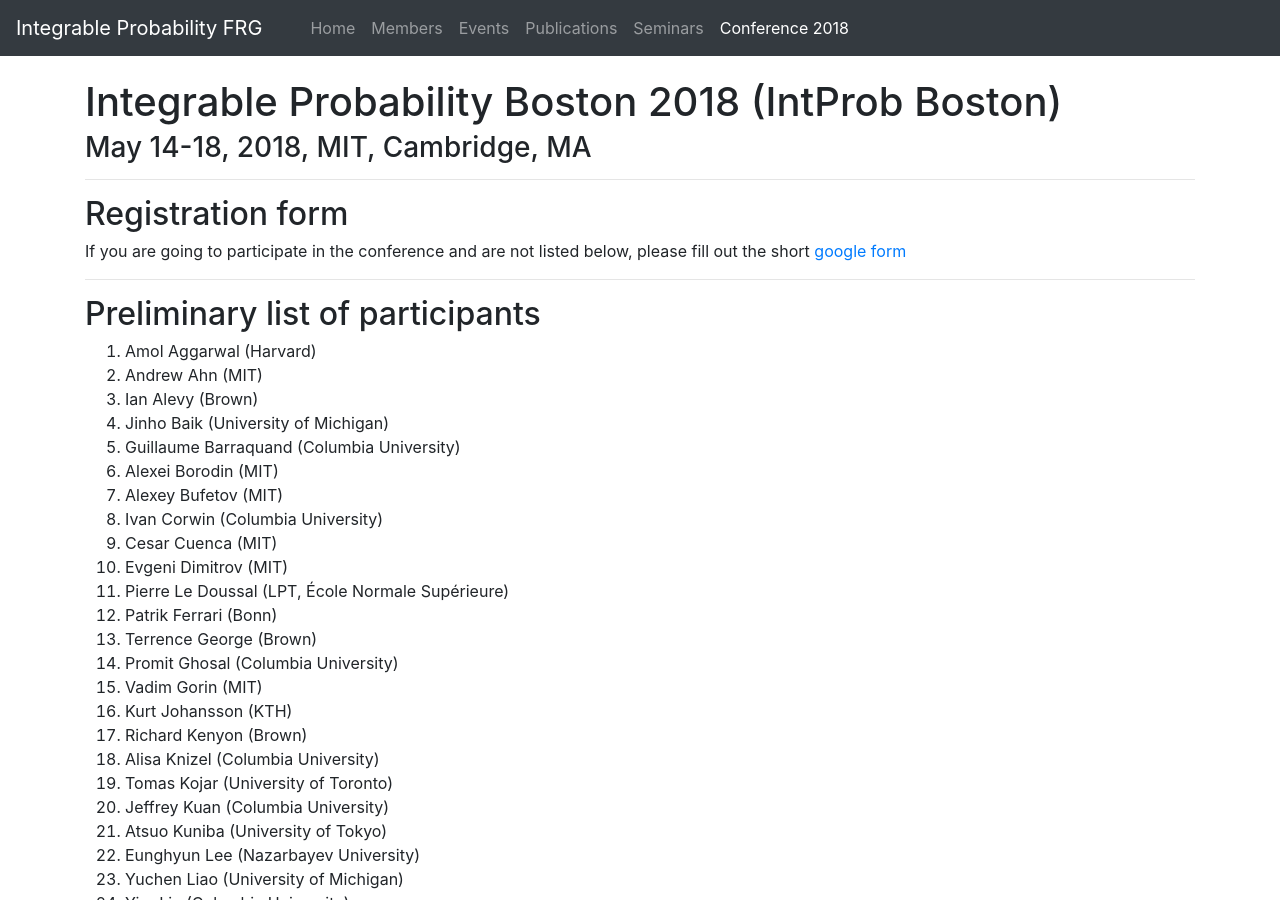
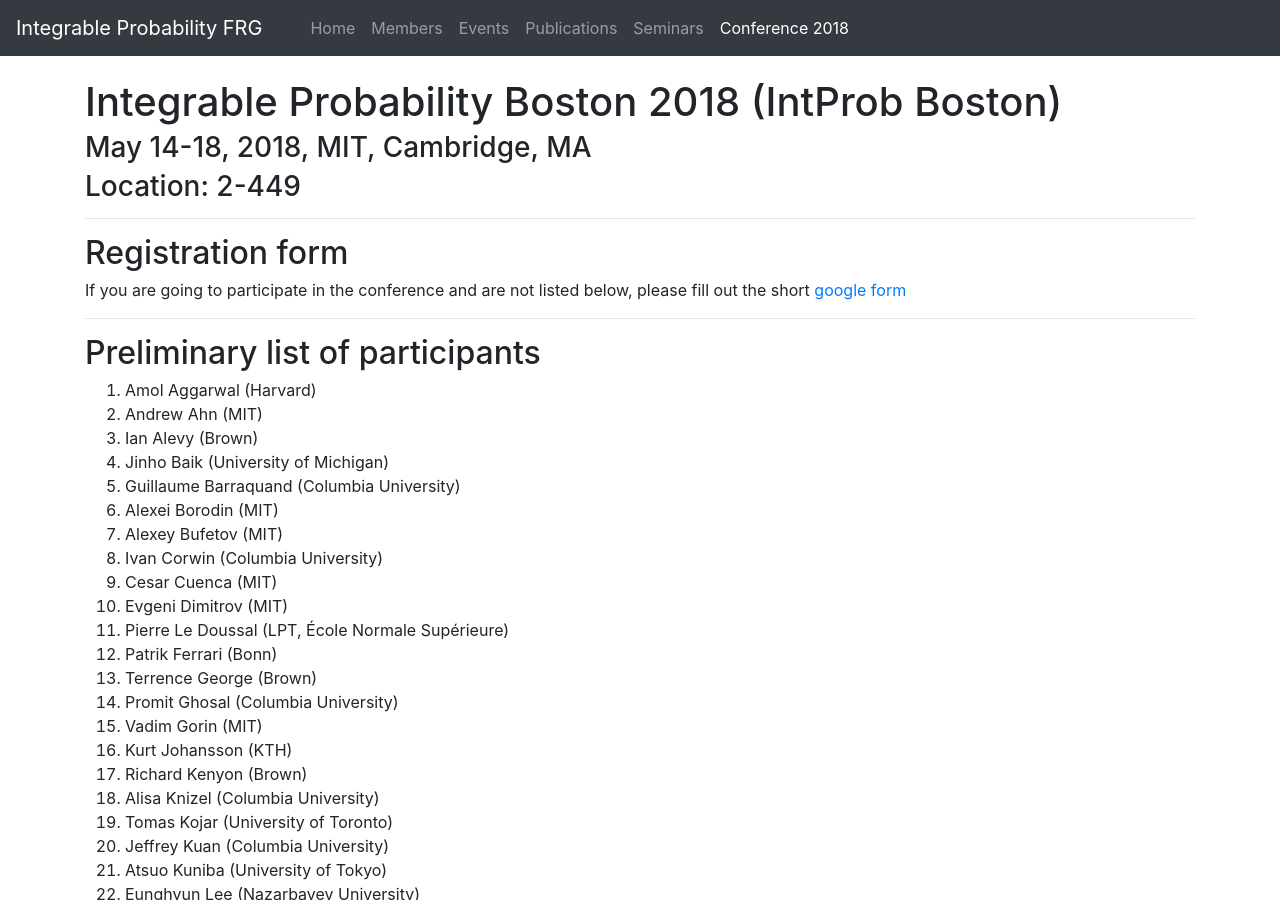
Before and after one commit to int-prob/int-prob-code, a Jekyll site: the page built from conference2018/index.md, in a window 1280 px wide and 900 px high. Built offline with Jekyll 4.4.1, drawn with Linux system fonts in a browser that asks for light colours; nearby versions of some CDN libraries.

Commit message:
Update index.md

```diff
--- a/conference2018/index.md
+++ b/conference2018/index.md
@@ -9,6 +9,8 @@ permalink: /conference2018/
 # Integrable Probability Boston 2018 (IntProb Boston)
 
 ### May 14-18, 2018, MIT, Cambridge, MA
+
+### Location: 2-449
 
 ---
 
```
